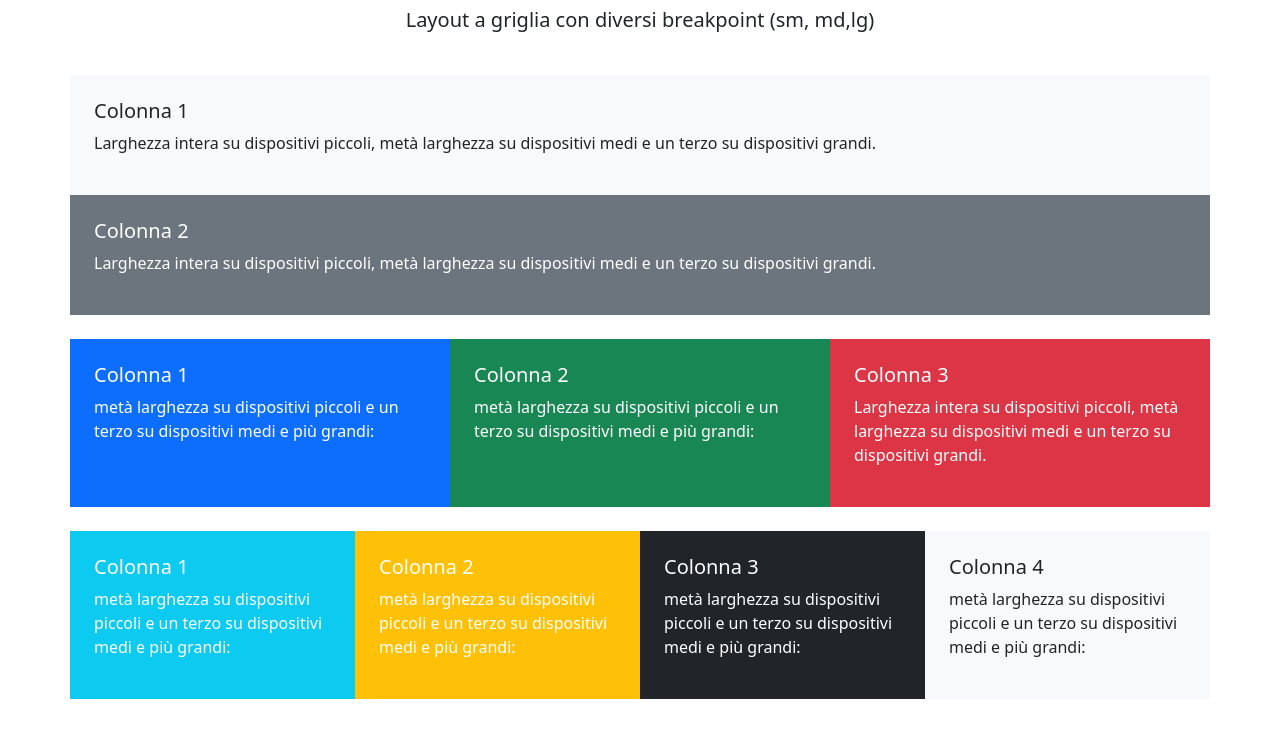
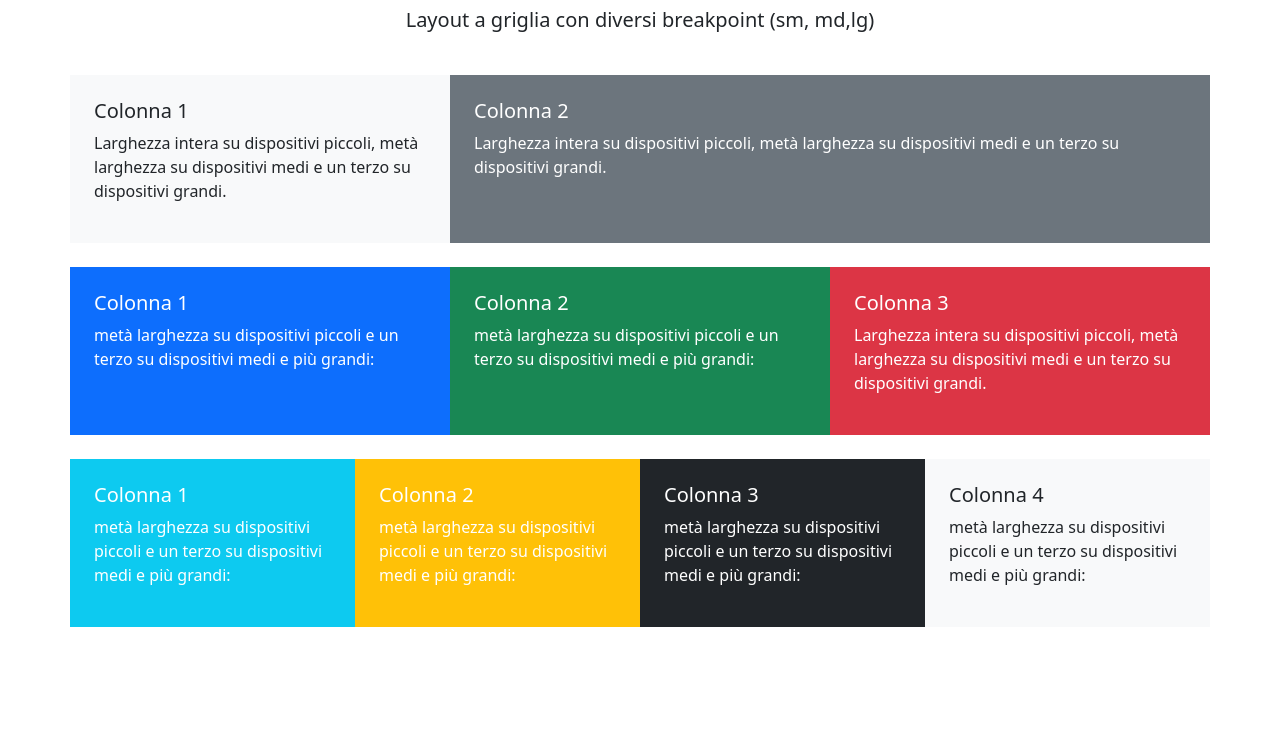
Before and after one commit to severogianluca/htmlcss-bootstrap-layout, a plain HTML site: page index.html in a window 1280 px wide. Shown: the part 56-794 px from the top of the page. Drawn offline with nearby package versions, Linux system fonts and the light colour scheme.

Commit message:
Feat: blocco 1

```diff
--- a/index.html
+++ b/index.html
@@ -22,13 +22,13 @@
         <!-- PRIMO BLOCCO -->
         <div class="container my-4">
         <div class="row">
-            <div class="col-12 bg-body-tertiary p-4">
+            <div class="col-12 col-md-6 col-lg-4 bg-body-tertiary p-4">
                 <h5>Colonna 1</h5>
                 <p>Larghezza intera su dispositivi piccoli, metà
                    larghezza su dispositivi medi e un terzo su dispositivi grandi.
                 </p>
             </div>
-            <div class="col-12 bg-secondary text-white p-4">
+            <div class="col-12 col-md-6 col-lg-8 bg-secondary text-white p-4">
                 <h5>Colonna 2</h5>
                 <p>Larghezza intera su dispositivi piccoli, metà
                    larghezza su dispositivi medi e un terzo su dispositivi grandi.
```
